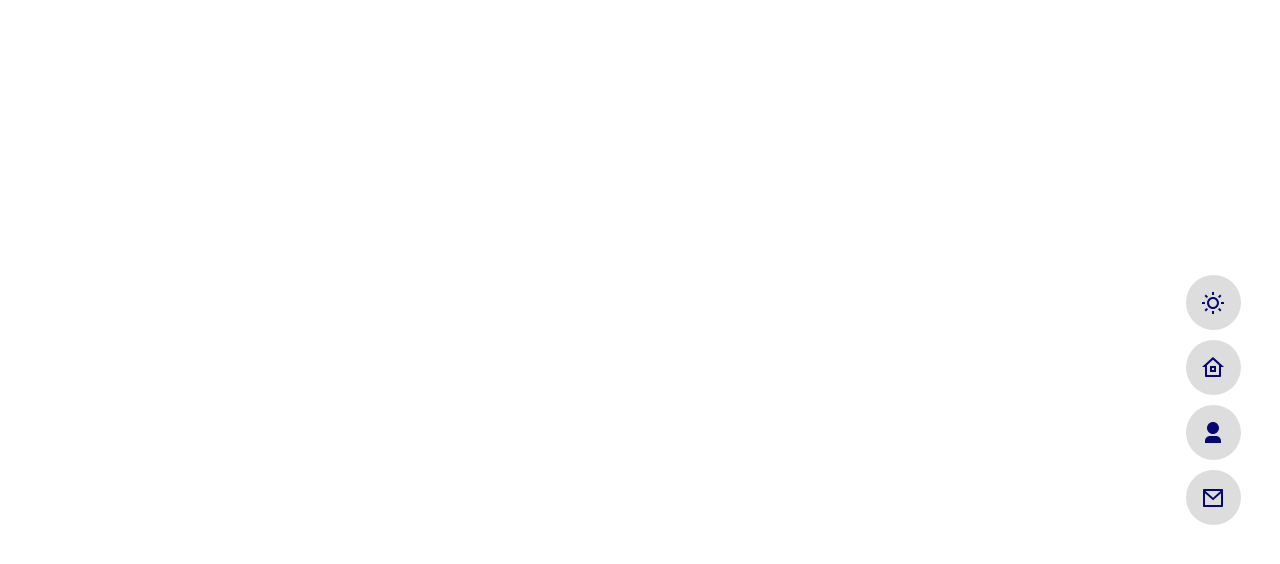
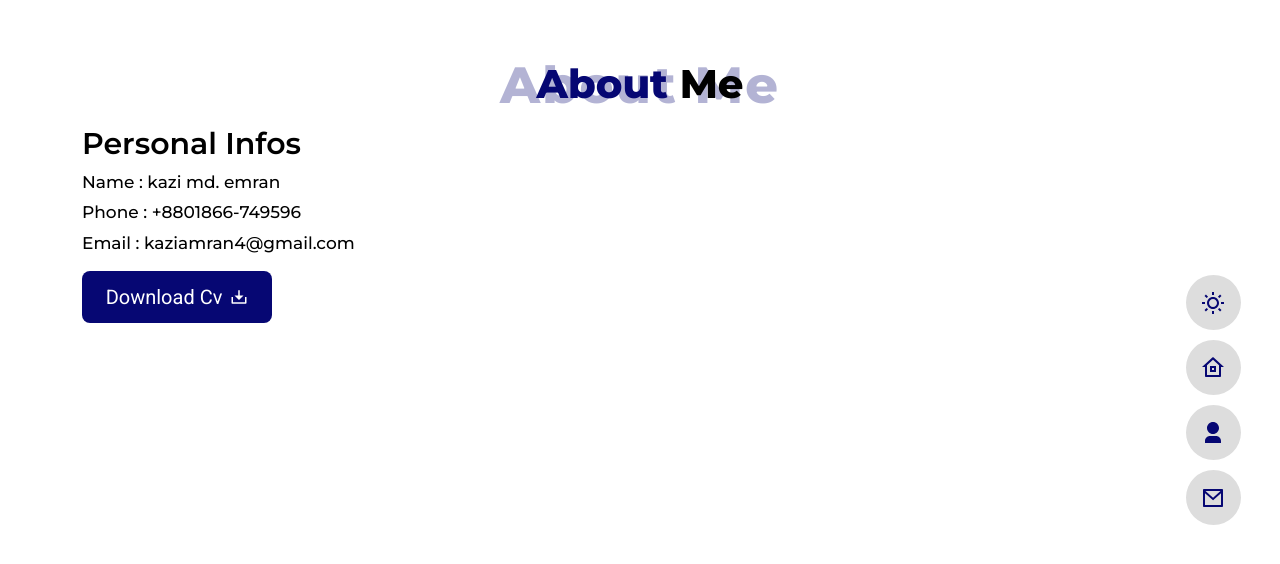
Before and after one commit to kaziamran/React-site, a React (Create React App) app: page /about in a window 1280 px wide. Shown: the top 564 px of the page. Built offline with nearby package versions, Linux system fonts and the light colour scheme.

Commit message:
add about page

```diff
--- a/src/Components/pages/about.jsx
+++ b/src/Components/pages/about.jsx
@@ -5,7 +5,49 @@ const About = () => {
   return (
     <>
         <div className="_about_portfolio_wrapper">
+          <div className="container">
+            <div className="row">
+              <div className="col-lg-12 col-md-12 col-sm-12">
+                <div className="_about_portfolio_title">
+                  <h2 className='_about_portfolio_title1'>about <span className='_about_portfolio_title1_span'>me</span>
+                  </h2>
+                  <span className='_about_portfolio_title_bg_span'>about me</span>
+                </div>
+              </div>
+            </div>
+            <div className="row">
+              <div className="col-lg-6 col-md-6 col-sm-6">
+                <div className="_about_portfolio_left_info">
+                    <h3 className='_about_portfolio_left_info_txt'>
+                      personal infos
+                    </h3>
+                    <div className="_about_portfolio_left_info_list">
+                      <ul className='_about_portfolio_left_info_list_ul'>
+                        <li className='_about_portfolio_left_info_list_li'>
+                          <p className='_about_portfolio_left_info_list_li_para'>Name : kazi md. emran</p>
+                        </li>
+                        <li className='_about_portfolio_left_info_list_li'>
+                          <p className='_about_portfolio_left_info_list_li_para'>Phone : +8801866-749596</p>
+                        </li>
+                        <li className='_about_portfolio_left_info_list_li'>
+                          <p className='_about_portfolio_left_info_list_li_para'>Email : kaziamran4@gmail.com</p>
+                        </li>
+                      </ul>
+                    </div>
 
+                    <div className="_home_portfolio_cnt_btns">
+                        <a href='https://drive.google.com/file/d/1j2VTZlGG4YYFgo_Rhl95Zkdhrgb8Uh-0/view?usp=share_link' className='_home_portfolio_cnt_btn1' target='_blank'>
+                            Download cv
+                            <svg xmlns="http://www.w3.org/2000/svg" viewBox="0 0 24 24" width="18" height="18"><path d="M13 10H18L12 16L6 10H11V3H13V10ZM4 19H20V12H22V20C22 20.5523 21.5523 21 21 21H3C2.44772 21 2 20.5523 2 20V12H4V19Z" fill="#fff"></path></svg>
+                        </a>
+                    </div>
+                </div>
+              </div>
+              <div className="col-lg-6 col-md-6 col-sm-6">
+
+              </div>
+            </div>
+          </div>
         </div>
     </>
   )
--- a/src/styles/css/main.css
+++ b/src/styles/css/main.css
@@ -128,6 +128,7 @@ a, button{
 
 ._light_mode {
     --home-bg : rgba(255,255,255,0.6);
+    --page-title: #060773;
 }
 
 ._dark_mode {
@@ -267,7 +268,7 @@ a, button{
     line-height: 1.2;
     text-align: right;
     margin-bottom: 8px;
-    color: #060773;
+    color: var(--page-title);
 }
 
 ._home_portfolio_cnt_tlt1 {
@@ -345,3 +346,71 @@ a, button{
     background-color: var(--home-bg);
     padding: 60px 0px;
 }
+
+._about_portfolio_title {
+    position: relative;
+    margin-bottom: 18px;
+    z-index: 1;
+}
+._about_portfolio_title1 {
+    font-family: 'Montserrat', sans-serif;
+    font-weight: 800;
+    font-size: 40px;
+    line-height: 1.2;
+    text-align: center;
+    color: var(--page-title);
+    text-transform: capitalize;
+}
+._about_portfolio_title1_span {
+    color: #000;
+}
+._about_portfolio_title_bg_span {
+    font-family: 'Montserrat', sans-serif;
+    font-weight: 800;
+    font-size: 51px;
+    line-height: 1;
+    text-align: center;
+    color: var(--page-title);
+    text-transform: capitalize;
+    position: absolute;
+    top: 0;
+    left: 50%;
+    transform: translateX(-50%);
+    z-index: -1;
+    opacity: 0.3;
+    letter-spacing: 2px;
+}
+
+._about_portfolio_left_info_txt {
+    font-family: 'Montserrat', sans-serif;
+    font-weight: 600;
+    font-size: 30px;
+    line-height: 1.2;
+    text-align: left;
+    margin-bottom: 10px;
+    color: #000;
+    text-transform: capitalize;
+}
+
+._about_portfolio_left_info_list_ul {
+    margin: 0;
+    padding: 0;
+}
+
+._about_portfolio_left_info_list_li_para {
+    font-family: 'Montserrat', sans-serif;
+    font-weight: 500;
+    font-size: 17px;
+    line-height: 1.2;
+    text-align: left;
+    margin-bottom: 10px;
+    color: #000;
+}
+
+._about_portfolio_left_info_list {
+    margin-bottom: 18px;
+}
+
+._about_portfolio_left_info ._home_portfolio_cnt_btns {
+    justify-content: flex-start;
+}
```
